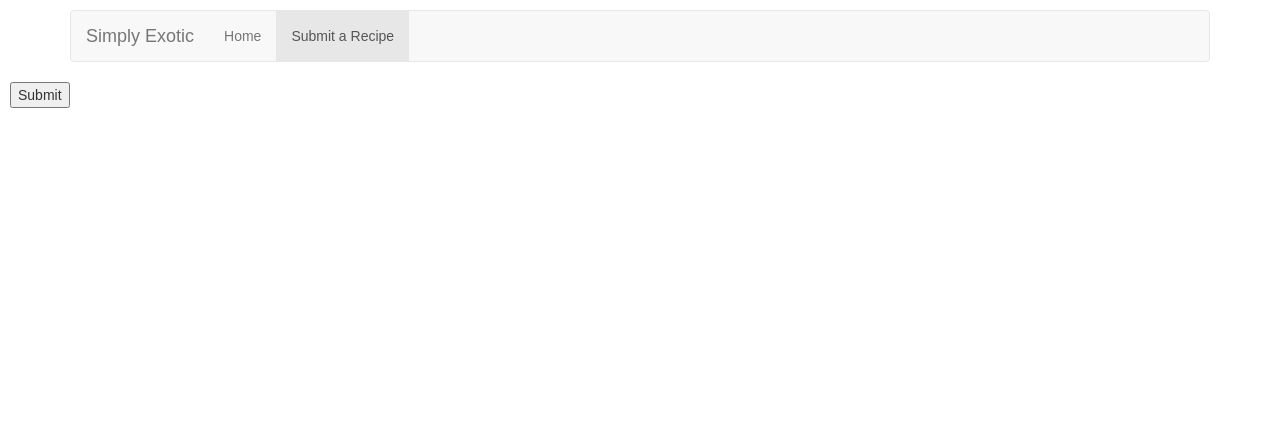
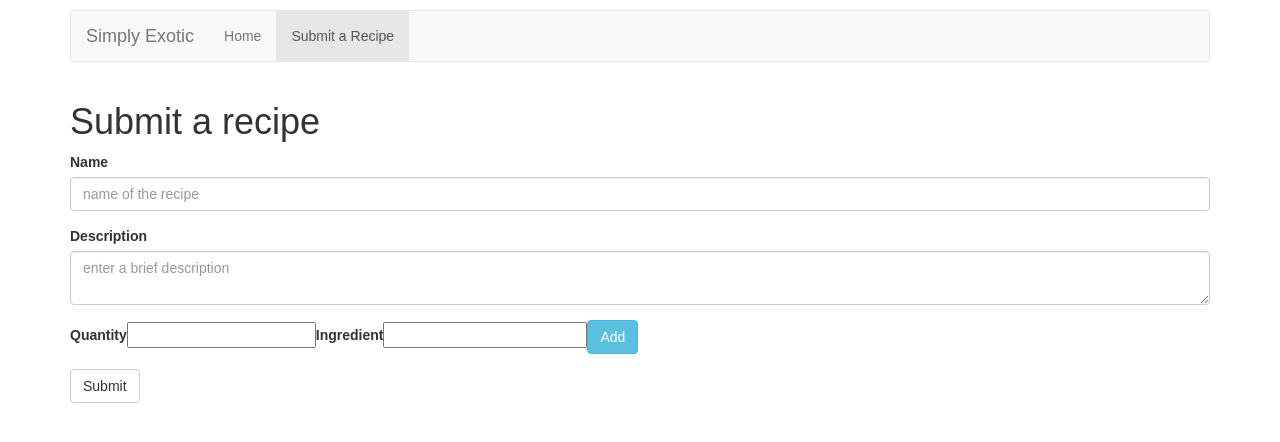
Before and after one commit to PoojaSahore/simply-exotic, a React (Create React App) app: page /submit in a window 1280 px wide. Shown: the top 442 px of the page. Built offline with nearby package versions, Linux system fonts and the light colour scheme.

Commit message:
created recipe object and added add and submit buttons

```diff
--- /dev/null
+++ b/src/IngrediantList.js
@@ -0,0 +1,24 @@
+import React, { Component } from 'react'
+
+class IngrediantList extends Component {
+    displayItems() {
+        let display = []
+        this.props.recipe.items.map((item, i) => {
+            display.push(<li key={i}>{item.quantity} - {item.ingrediant}</li>)
+        })
+        return display
+    }
+
+
+    render() {  //console.log(this.props.recipe.items)
+        return (
+            <div>
+                <ul>
+                    {this.displayItems()}
+                </ul>
+            </div>
+        )
+    }
+}
+
+export default IngrediantList
--- /dev/null
+++ b/src/Ingredients.js
@@ -0,0 +1,37 @@
+import React, { Component } from 'react'
+
+class Ingredients extends Component {
+    constructor(props) {
+        super(props)
+        this.state = {}
+        this.addIngredients = this.addIngredients.bind(this)
+    }
+
+    addIngredients() {console.log(this)
+        //console.log(this.ingredient.value, this.quantity.value)
+        if(this.ingredient.value == '' || this.quantity.value == '')
+            alert("add items")
+        else
+            this.props.addIngrediants(this.ingredient.value, this.quantity.value)
+        this.quantity.value = ""
+        this.ingredient.value = ""
+    }
+
+    render() {
+        return (
+            <div className="inline-form form-group">
+                <label htmlFor="quantity">Quantity</label>
+                <input type="text" id="quantity"
+                ref={(input) => {this.quantity = input}} />
+
+                <label htmlFor="ingredient">Ingredient
+                <input type="text" id="ingredient"
+                ref={(input) => {this.ingredient = input}} />
+                </label>
+                <button type="button" className="btn btn-info" onClick={this.addIngredients}>Add</button>
+            </div>
+        )
+    }
+}
+
+export default Ingredients
--- a/src/Submit.js
+++ b/src/Submit.js
@@ -1,19 +1,61 @@
 import React, { Component } from 'react'
+import Ingredients from './Ingredients'
+import IngrediantList from './IngrediantList'
 
 class Submit extends Component {
     constructor(props) {
         super(props)
-        this.state ={}
+        this.state = {
+            newRecipe: {
+                name: '',
+                description: '',
+                items: []
+            }
+        }
         this.submitRecipe = this.submitRecipe.bind(this)
+    }
+
+    addIngrediants(ingrediant, quantity) {
+        //console.log("added ingre submit.js", quantity, ingrediant)
+        let newRecipe = this.state.newRecipe
+        newRecipe.items.push({quantity, ingrediant})
+        this.setState({newRecipe})
+        console.log(this.state, this.state.newRecipe)
     }
 
     submitRecipe() {
         this.props.history.push('/')
-        console.log("clicked")
+        console.log(this.name.value, this.description.value)
+        let newRecipe = this.state.newRecipe
+        newRecipe.name = this.name.value
+        newRecipe.description = this.description.value
+        this.setState({newRecipe})
+        console.log(newRecipe)
+
     }
-    render() {
+
+    render() {         console.log(this.state, this.state.newRecipe)
         return (
-            <button onClick={this.submitRecipe}>Submit</button>
+            <div className="row">
+                <div className="col-md-12">
+                    <h1>Submit a recipe</h1>
+                    <form>
+                        <div className="form-group">
+                            <label htmlFor="name">Name</label>
+                            <input type="text" className="form-control" id="name" placeholder="name of the recipe"
+                            ref={(input) => {this.name = input}} />
+                        </div>
+                        <div className="form-group">
+                            <label htmlFor="description">Description</label>
+                            <textarea className="form-control" id="description" placeholder="enter a brief description"
+                            ref={(input) => {this.description = input}} />
+                        </div>
+                        <IngrediantList recipe={this.state.newRecipe}/>
+                        <Ingredients addIngrediants={this.addIngrediants.bind(this)}/>
+                        <button type="submit" className="btn btn-default" onClick={this.submitRecipe} >Submit</button>
+                    </form>
+                </div>
+            </div>
         )
     }
 }
--- a/src/index.js
+++ b/src/index.js
@@ -12,7 +12,6 @@ const history = createBrowserHistory()
 
 ReactDOM.render(
     <Router history={history}>
-        <div>
             <div className="container">
 
                 <nav className="navbar navbar-default">
@@ -34,11 +33,9 @@ ReactDOM.render(
                         </div>
                     </div>
                 </nav>
+                <Route exact path="/" component={Home} />
+                <Route path="/submit" component={Submit} />
             </div>
-
-        <Route exact path="/" component={Home} />
-        <Route path="/submit" component={Submit} />
-        </div>
     </Router>,
     document.getElementById('root'))
 registerServiceWorker()
```
